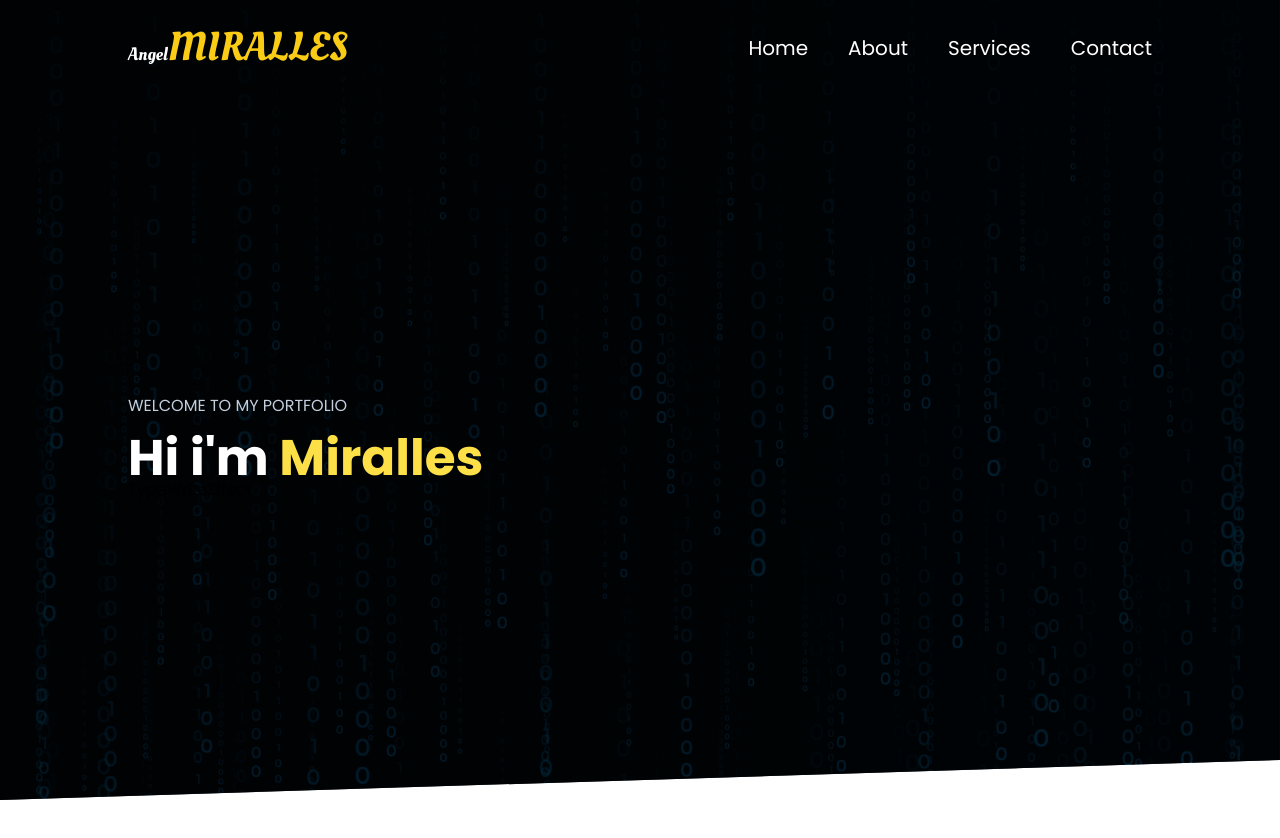
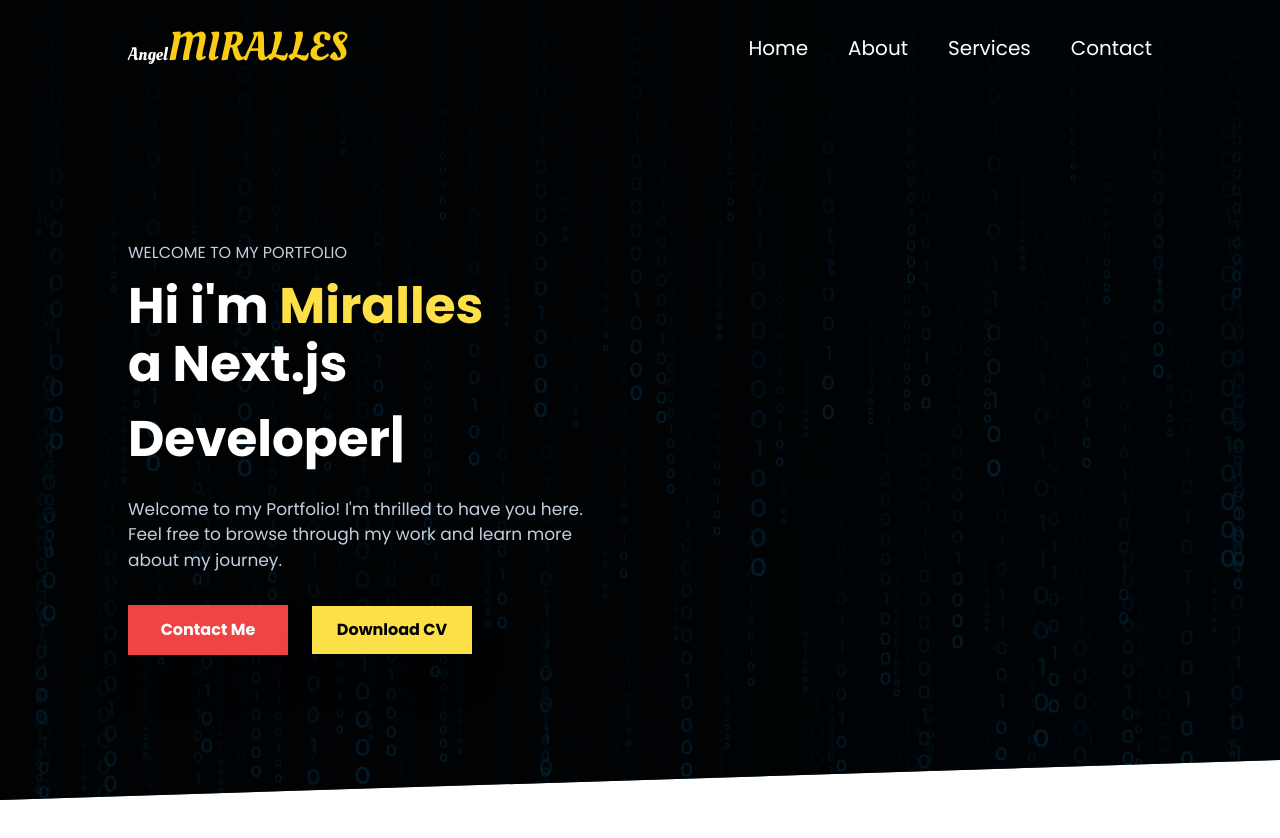
Before and after one commit to gaspym97/myPortfolio, a Next.js app: page / in a window 1280 px wide. Shown: the top 838 px of the page. After the commit the page ends 800 px from the top, so only its background shows below. Built offline with nearby package versions, Linux system fonts and the light colour scheme.

Commit message:
hero and first helper finished

```diff
--- a/app/page.tsx
+++ b/app/page.tsx
@@ -13,7 +13,7 @@ function HomePage() {
 
   return (
     <>
-      <div className='overflow-hidden h-[2000px]'>
+      <div className='overflow-hidden'>
         <NavMobile showNav={showNav} closeNav={closeNavHandler} />
         <Nav openNav={openNavHandler} />
         <Hero />
--- a/components/Hero.tsx
+++ b/components/Hero.tsx
@@ -9,11 +9,20 @@ function Hero() {
                     <div>
                         <h1 className='text-[#c4cfde] mb-[1.3rem]'>WELCOME TO MY PORTFOLIO</h1>
                         <div>
-                            <h1 className='xl:text-[50px] lg:text-[40px] sm:text-[35px] text-[25px] font-semibold leading-[2.4rem] text-white'
+                            <h1 className='xl:text-[50px] lg:text-[40px] sm:text-[35px] text-[25px] font-semibold leading-[2.6rem] text-white'
                             >
                                 Hi i'm <span className='text-yellow-300'>Miralles</span>
                             </h1>
                             <TypeWriteEffect />
+                        </div>
+                        <p className='mt-[1.2rem] text-[15px] md:text-[17px] text-[#c4cfde]'>Welcome to my Portfolio! I'm thrilled to have you here. Feel free to browse through my work and learn more about my journey. </p>
+                        <div className='mt-[2rem] flex items-center space-x-6'>
+                            <button className='relative flex h-[50px] w-40 items-center justify-center font-semibold overflow-hidden bg-red-500 text-white shadow-2xl transition-all before:absolute before:h-0 before:w-0 before:rounded-full before:bg-yellow-300 hover:text-black before:duration-500 before:ease-out hover:before:h-56 hover:before:w-56'>
+                                <span className='relative z-10'>Contact Me</span>
+                            </button>
+                            <button className='before:ease relative h-12 w-40 overflow-hidden bg-yellow-300 text-black font-semibold shadow-2xl before:absolute before:left-0 before:-ml-2 before:h-48 before:w-48 before:origin-top-right before:-translate-x-full before:translate-y-12 before:-rotate-90 before:bg-green-700 before:transition-all before:duration-300  hover:shadow-black hover:-rotate-180'>
+                                <span className='relative z-10'>Download CV</span>
+                            </button>
                         </div>
                     </div>
                 </div>
--- a/components/helpers/TypeWriteEffect.tsx
+++ b/components/helpers/TypeWriteEffect.tsx
@@ -1,8 +1,25 @@
 import React from 'react'
+import { TypeAnimation } from 'react-type-animation';
 
 function TypeWriteEffect() {
     return (
-        <div>TypeWriteEffect</div>
+        <TypeAnimation
+            sequence={[
+                // Same substring at the start will only be typed out once, initially
+                'a React Developer',
+                1000, // wait 1s before replacing "Mice" with "Hamsters"
+                'a Next.js Developer',
+                1000,
+                'a Nest.js Developer',
+                1000,
+                'a Web Development Enthusiast',
+                1000
+            ]}
+            wrapper="span"
+            speed={30}
+            className='xl:text-[50px] lg:text-[40px] sm:text-[35px] text-[25px] text-white font-bold'
+            repeat={Infinity}
+        />
     )
 }
 
```
